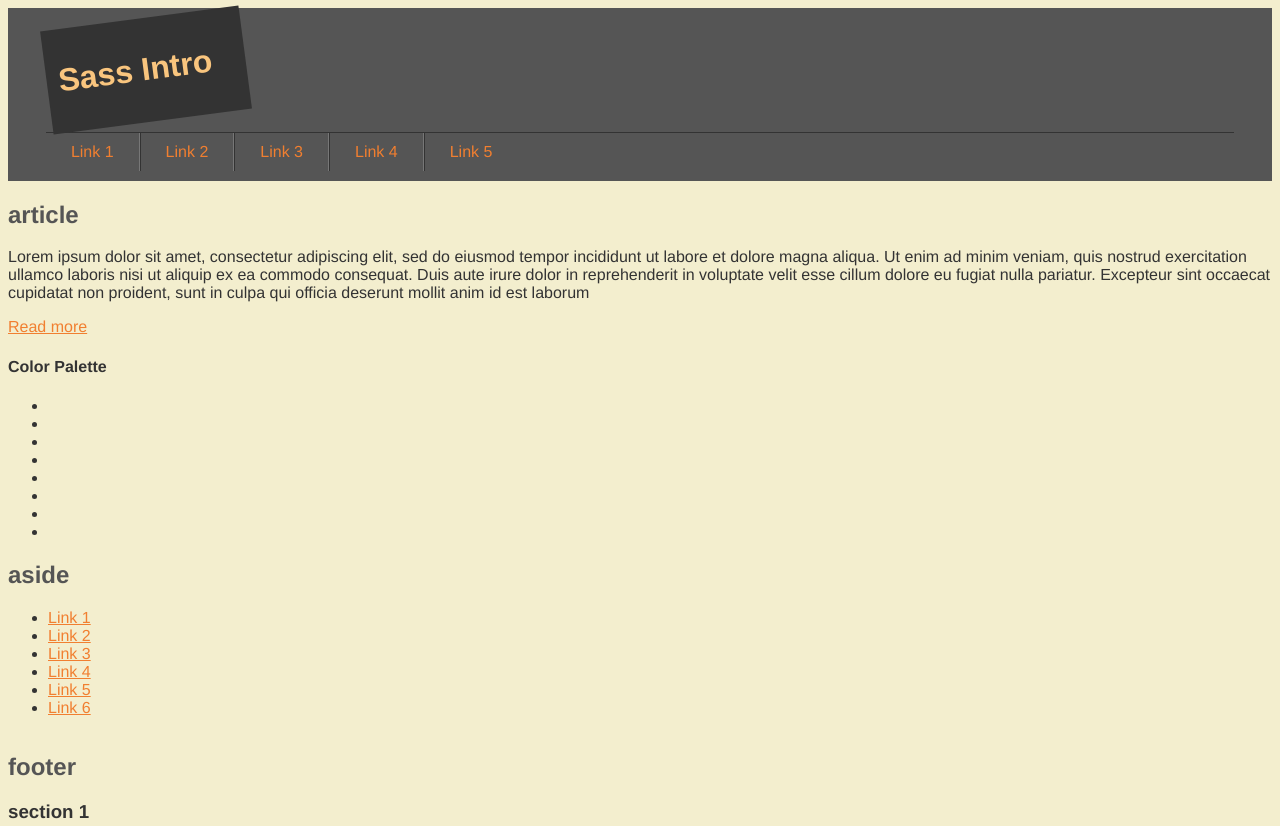
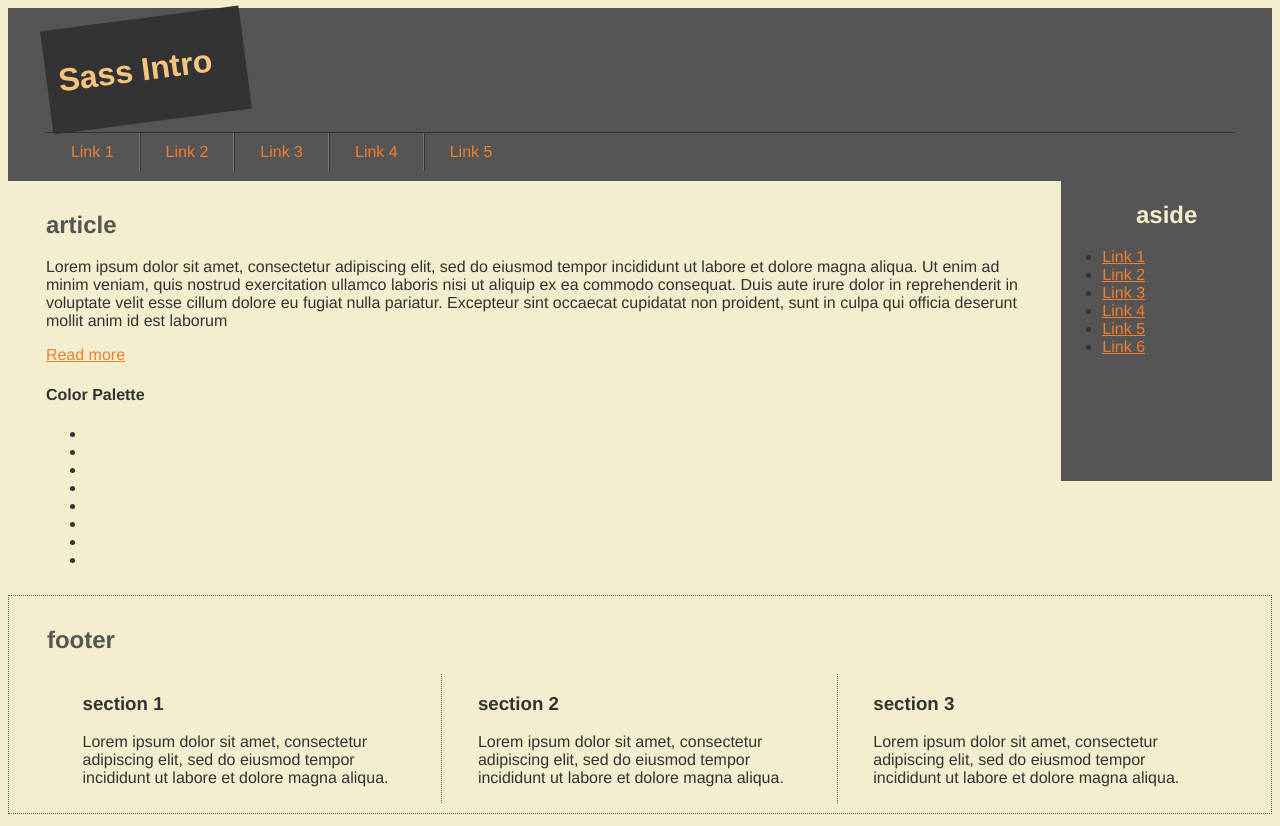
Before and after one commit to sibala/sass-intro, a plain HTML site: page index.html in a window 1280 px wide. Shown: the top 826 px of the page. Drawn offline with Linux system fonts and the light colour scheme.

Commit message:
fixing contentn and footer

```diff
--- a/css/style.scss
+++ b/css/style.scss
@@ -84,3 +84,43 @@ header {
 		}
 	}
 }
+
+article {
+	width: 800/960 * 100%;
+	padding: 10px 3%;
+	float: left;
+	min-height: 300px
+}
+
+aside {
+	@extend article;
+	width: 160/960 * 100%;
+	padding: 0;
+	background-color: $grey;
+
+	h2 {
+		color: $background-color;
+		text-align: center;
+	}
+
+	border: {
+		left: 1px dotted $grey;
+		right: 1px dotted $grey;
+	}
+}
+
+footer {
+	padding: 10px 3%;
+	border: 1px dotted $grey;
+
+	section {
+		width: 1/3 * 100%;
+		float: left;
+		padding: 0 3%;
+		border-right: 1px dotted $grey;
+
+		&:last-child {
+			border: none;
+		}
+	}
+}
```
Also changed, not shown: css/style.css, 1 other file.
